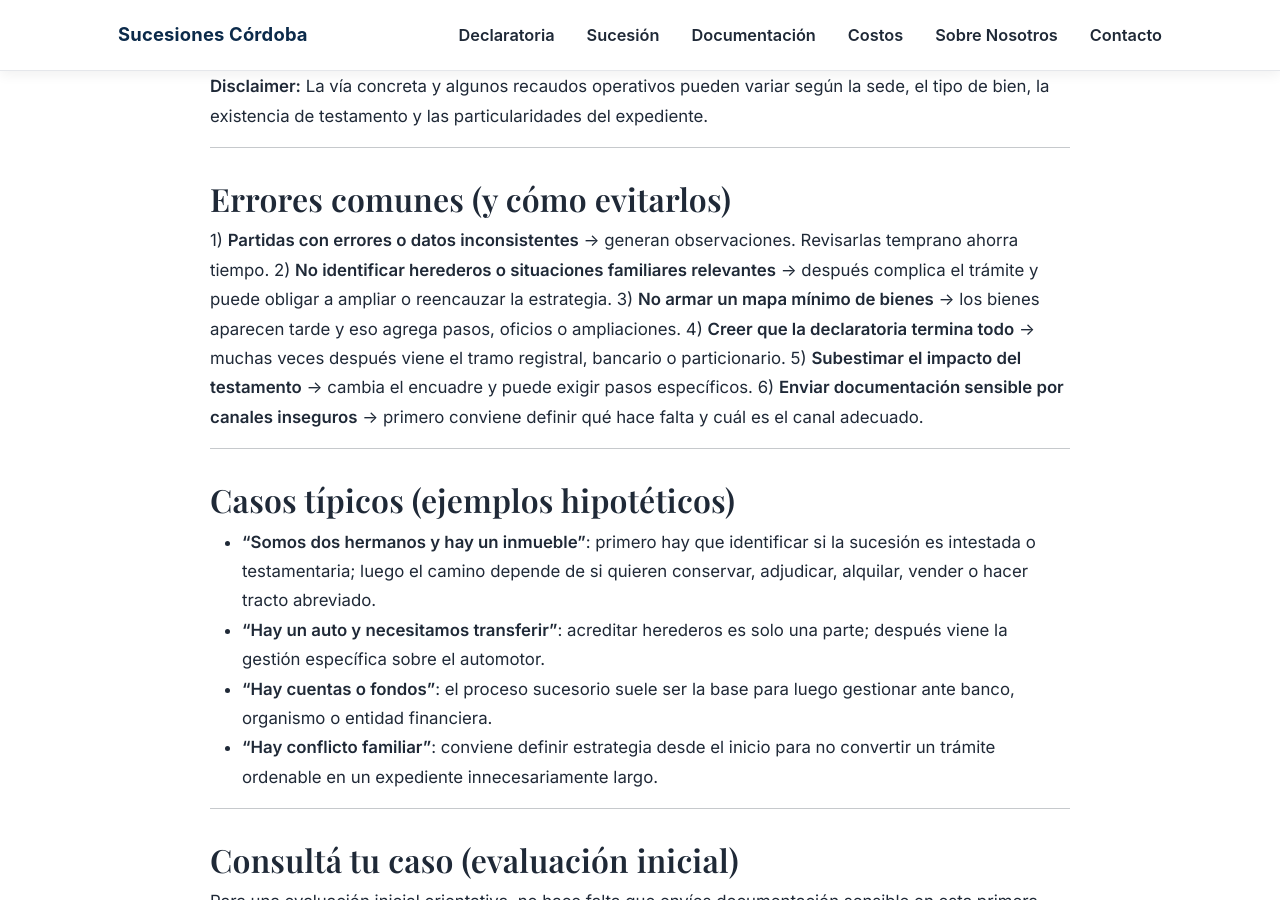
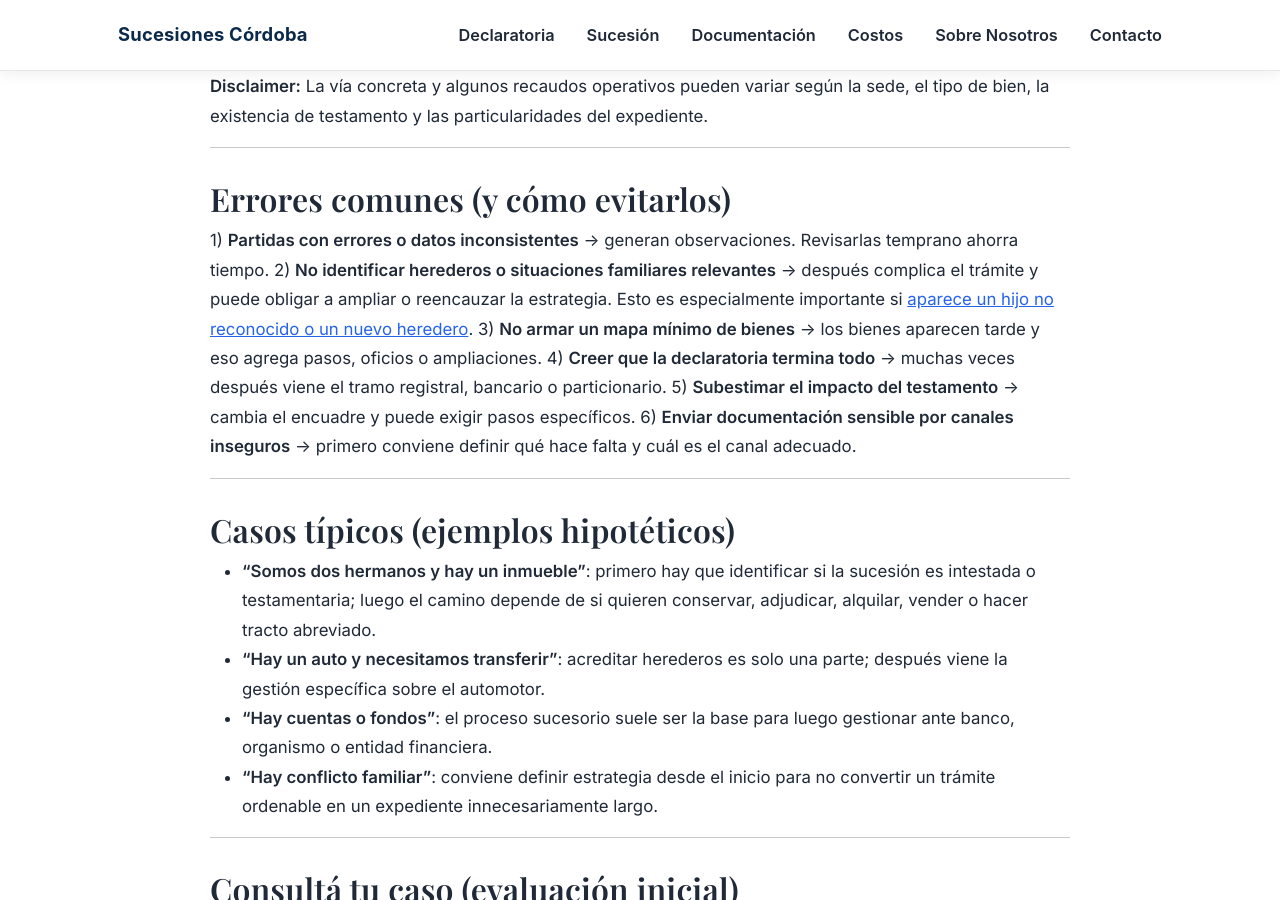
Before and after one commit to Elitedomainsx/sucesionescordoba, a Jekyll site: the page built from sucesiones-cordoba.md, in a window 1280 px wide and 900 px high, scrolled down 4544 px. Built offline with Jekyll 4.4.1, drawn with Linux system fonts in a browser that asks for light colours.

Commit message:
Add inheritance guide link from succession overview

```diff
--- a/sucesiones-cordoba.md
+++ b/sucesiones-cordoba.md
@@ -134,7 +134,7 @@ La **competencia** se define, en principio, por el **último domicilio del causa
 
 ## Errores comunes (y cómo evitarlos)
 1) **Partidas con errores o datos inconsistentes** → generan observaciones. Revisarlas temprano ahorra tiempo.
-2) **No identificar herederos o situaciones familiares relevantes** → después complica el trámite y puede obligar a ampliar o reencauzar la estrategia.
+2) **No identificar herederos o situaciones familiares relevantes** → después complica el trámite y puede obligar a ampliar o reencauzar la estrategia. Esto es especialmente importante si [aparece un hijo no reconocido o un nuevo heredero](/hijo-no-reconocido-herencia/).
 3) **No armar un mapa mínimo de bienes** → los bienes aparecen tarde y eso agrega pasos, oficios o ampliaciones.
 4) **Creer que la declaratoria termina todo** → muchas veces después viene el tramo registral, bancario o particionario.
 5) **Subestimar el impacto del testamento** → cambia el encuadre y puede exigir pasos específicos.
```
